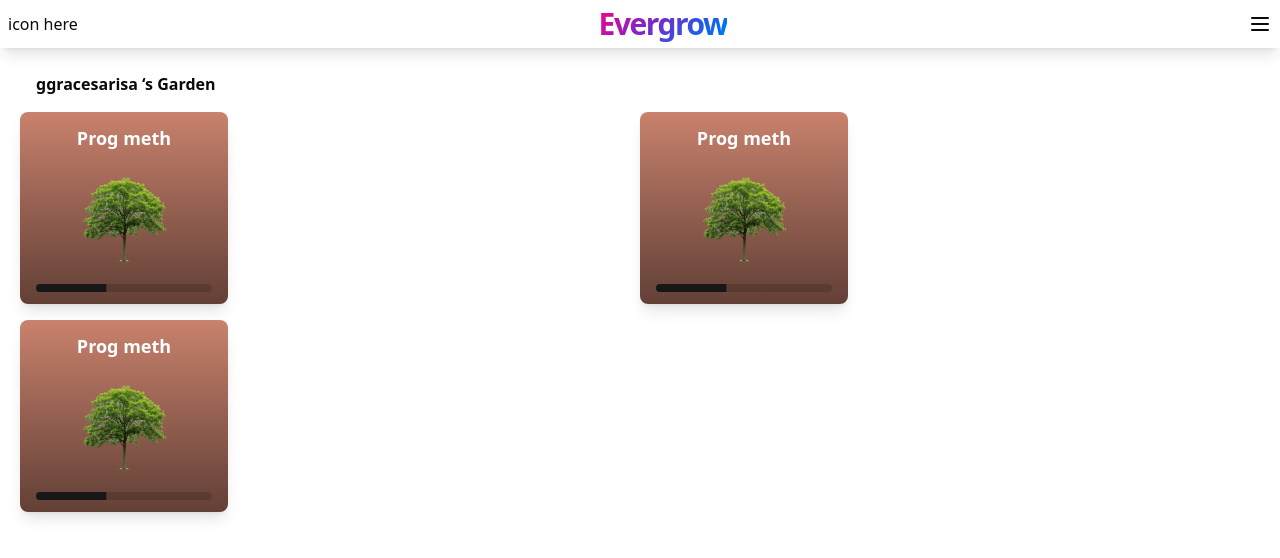
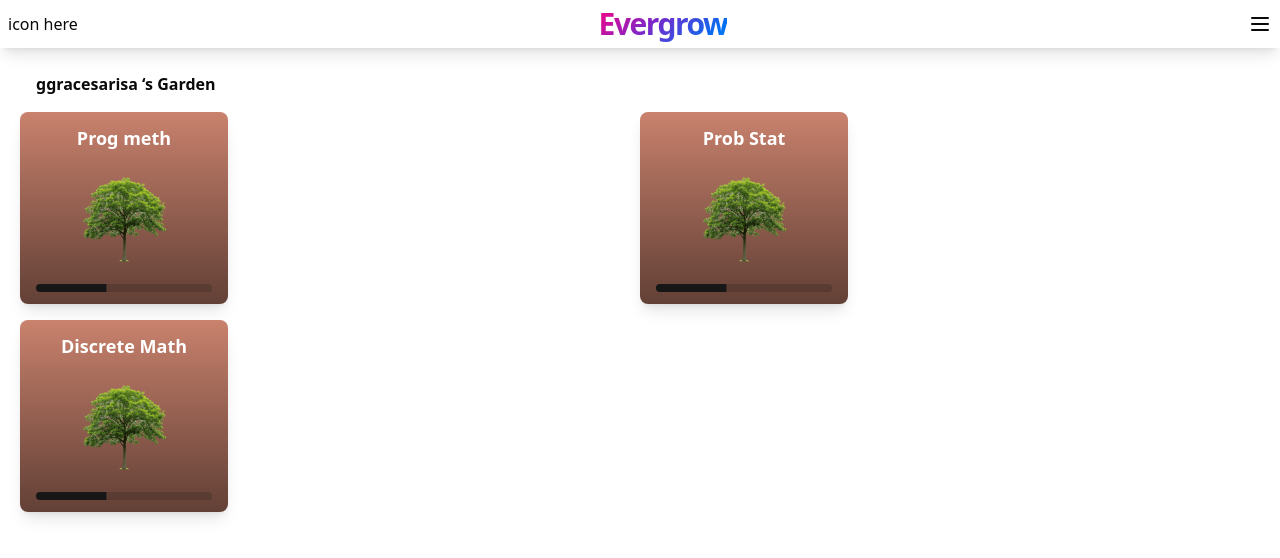
Before and after one commit to ggracesarisa/intania-hackathon, a Next.js app: page / in a window 1280 px wide. Shown: the top 558 px of the page. Built offline with nearby package versions, Linux system fonts and the light colour scheme.

Commit message:
fix: change to array of courses and dynamic routing

```diff
--- /dev/null
+++ b/src/app/courses/[course_id]/page.tsx
@@ -0,0 +1,24 @@
+"use client";
+import { courseMock } from "@/mocks/courses";
+import Image from "next/image";
+import { useParams, useRouter } from "next/navigation";
+
+const Page = () => {
+  const { course_id } = useParams<{ course_id: string }>();
+  const router = useRouter();
+  //fetch course data by id
+  const course = courseMock.find((c) => c.id == course_id);
+
+  return (
+    <main className="flex flex-col items-center justify-center">
+      <section className="grid grid-cols-3">
+        <Image src={"/tree1.png"} width={100} alt="tree" height={100} />
+        <div className="col-span-2">
+          <h1>{course?.name}</h1>
+        </div>
+      </section>
+    </main>
+  );
+};
+
+export default Page;
--- a/src/app/courses/page.tsx
+++ /dev/null
@@ -1,5 +0,0 @@
-const page = () => {
-  return <div>this is courses page</div>;
-};
-
-export default page;
--- a/src/app/page.tsx
+++ b/src/app/page.tsx
@@ -1,34 +1,17 @@
 "use client";
 import SubjectCard from "@/components/SubjectCard";
-import { FrontendRoutes } from "@/config/apiRoutes";
-import { course } from "@/types/course";
-import { useRouter } from "next/navigation";
-const courseMock: course = {
-  name: "Prog meth",
-  id: "001",
-  teacher_id: "001",
-  description: "java oop",
-};
+import { courseMock } from "@/mocks/courses";
 
 export default function Home() {
-  const router = useRouter();
   return (
     <main className="w-full px-3.5 sm:px-5">
       <h1 className="p-4 font-bold">ggracesarisa ‘s Garden</h1>
       <ul className="grid w-full grid-cols-2 space-y-4 space-x-1.5">
-        <li
-          onClick={() =>
-            router.push(`${FrontendRoutes.COURSE}/${courseMock.id}`)
-          }
-        >
-          <SubjectCard course={courseMock} />
-        </li>
-        <li>
-          <SubjectCard course={courseMock} />
-        </li>
-        <li>
-          <SubjectCard course={courseMock} />
-        </li>
+        {courseMock.map((course, index) => (
+          <li key={index}>
+            <SubjectCard course={course} />
+          </li>
+        ))}
       </ul>
     </main>
   );
```
